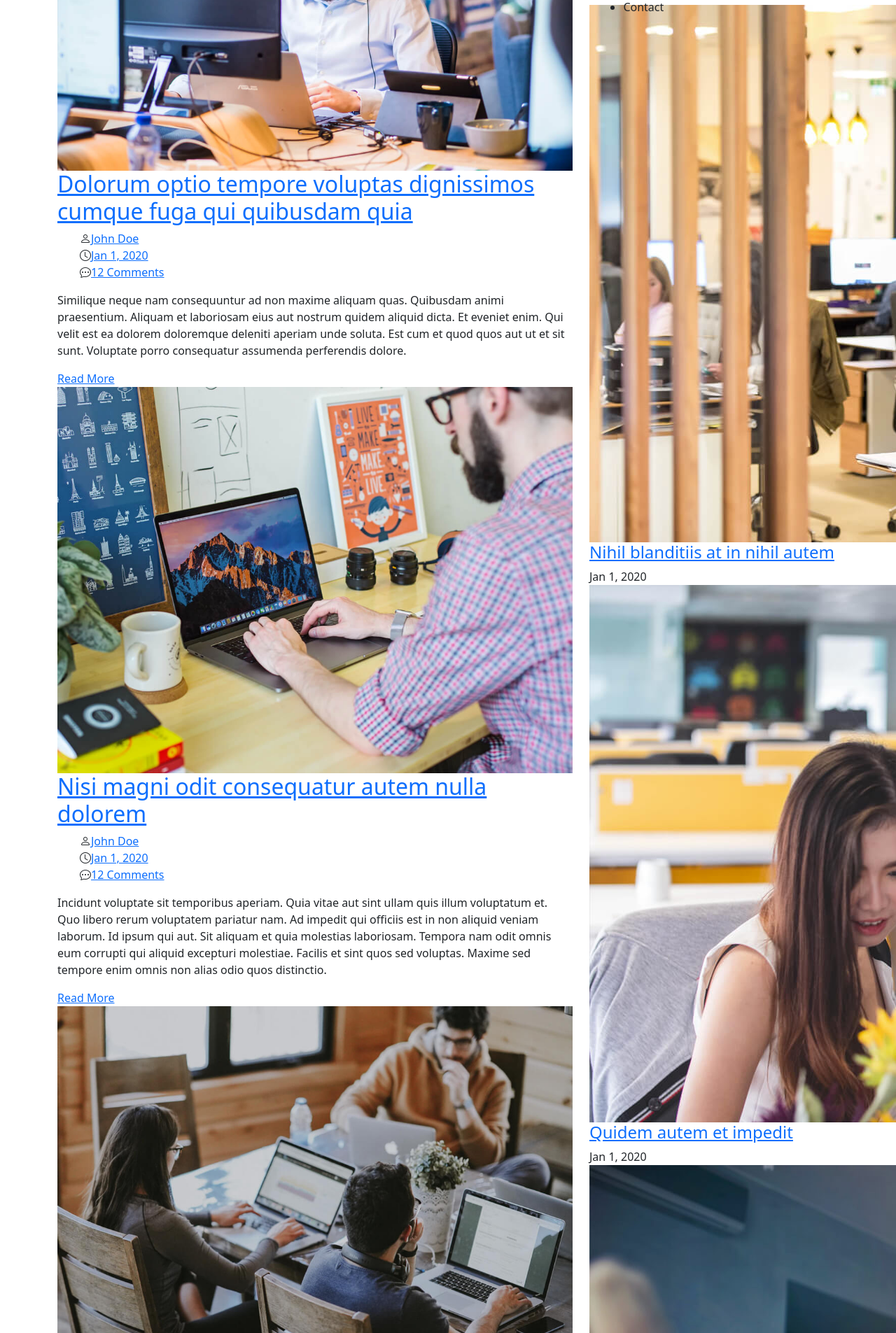
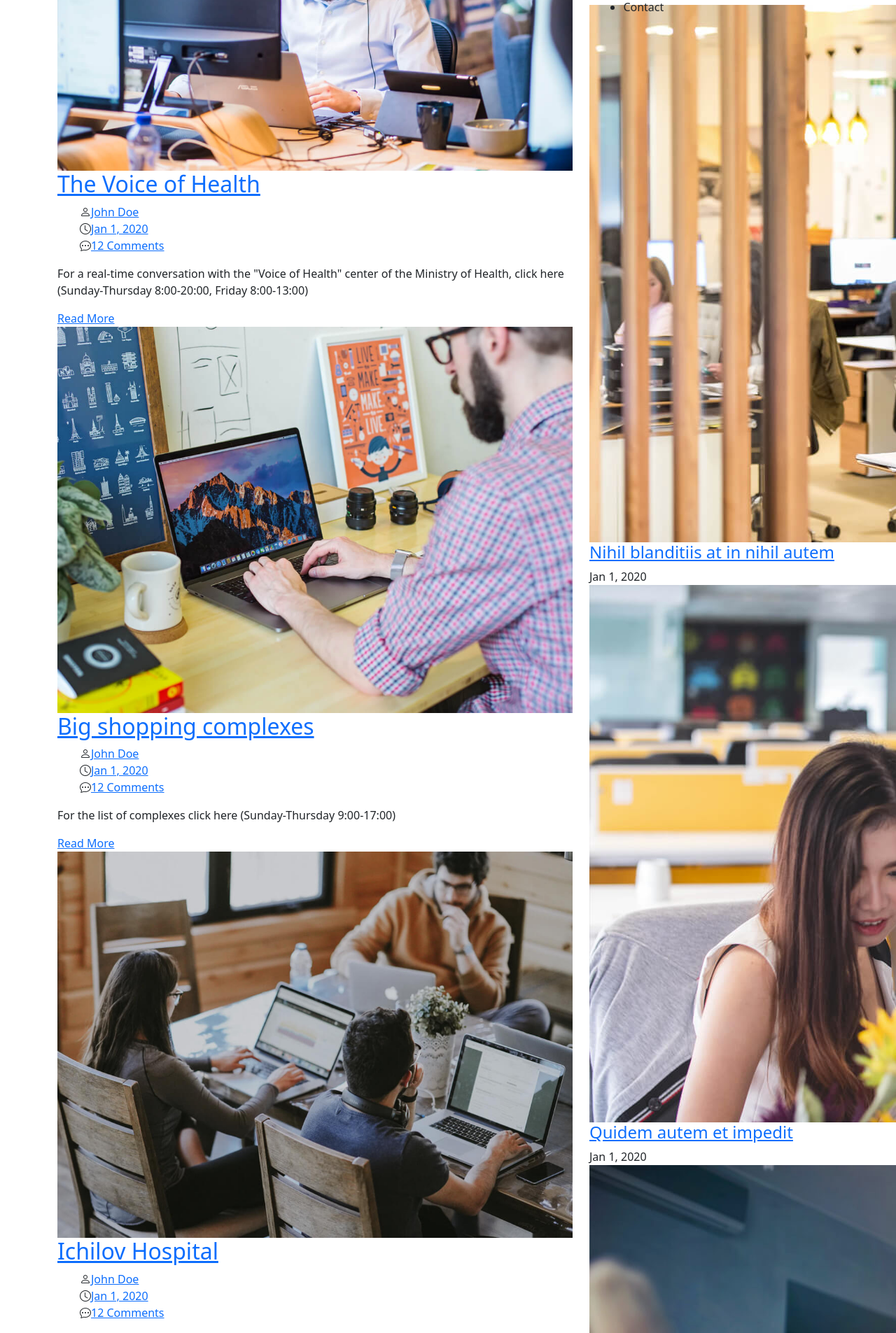
Before and after one commit to janazu23-meet/GroupE--SignNow, a Flask app: template Case-Study/templates/blog.html in a window 1280 px wide; the page is wider, and only the part inside the window is pictured. Shown: the part 418-2323 px from the top of that part at 70% size. Run offline with Flask 2, Linux system fonts and the light colour scheme; the template is opened without the code that fills it, so the values that code supplies are empty; some libraries are stand-ins or nearby versions.

Commit message:
Update blog.html

```diff
--- a/Case-Study/templates/blog.html
+++ b/Case-Study/templates/blog.html
@@ -109,7 +109,7 @@
               </div>
 
               <h2 class="entry-title">
-                <a href="blog-single.html">Dolorum optio tempore voluptas dignissimos cumque fuga qui quibusdam quia</a>
+                <a href="blog-single.html">The Voice of Health</a>
               </h2>
 
               <div class="entry-meta">
@@ -122,8 +122,7 @@
 
               <div class="entry-content">
                 <p>
-                  Similique neque nam consequuntur ad non maxime aliquam quas. Quibusdam animi praesentium. Aliquam et laboriosam eius aut nostrum quidem aliquid dicta.
-                  Et eveniet enim. Qui velit est ea dolorem doloremque deleniti aperiam unde soluta. Est cum et quod quos aut ut et sit sunt. Voluptate porro consequatur assumenda perferendis dolore.
+                  For a real-time conversation with the "Voice of Health" center of the Ministry of Health, click here (Sunday-Thursday 8:00-20:00, Friday 8:00-13:00)
                 </p>
                 <div class="read-more">
                   <a href="blog-single.html">Read More</a>
@@ -139,7 +138,7 @@
               </div>
 
               <h2 class="entry-title">
-                <a href="blog-single.html">Nisi magni odit consequatur autem nulla dolorem</a>
+                <a href="blog-single.html">Big shopping complexes</a>
               </h2>
 
               <div class="entry-meta">
@@ -152,8 +151,7 @@
 
               <div class="entry-content">
                 <p>
-                  Incidunt voluptate sit temporibus aperiam. Quia vitae aut sint ullam quis illum voluptatum et. Quo libero rerum voluptatem pariatur nam.
-                  Ad impedit qui officiis est in non aliquid veniam laborum. Id ipsum qui aut. Sit aliquam et quia molestias laboriosam. Tempora nam odit omnis eum corrupti qui aliquid excepturi molestiae. Facilis et sint quos sed voluptas. Maxime sed tempore enim omnis non alias odio quos distinctio.
+                  For the list of complexes click here (Sunday-Thursday 9:00-17:00)
                 </p>
                 <div class="read-more">
                   <a href="blog-single.html">Read More</a>
@@ -169,7 +167,7 @@
               </div>
 
               <h2 class="entry-title">
-                <a href="blog-single.html">Possimus soluta ut id suscipit ea ut. In quo quia et soluta libero sit sint.</a>
+                <a href="blog-single.html">Ichilov Hospital</a>
               </h2>
 
               <div class="entry-meta">
@@ -182,8 +180,7 @@
 
               <div class="entry-content">
                 <p>
-                  Aut iste neque ut illum qui perspiciatis similique recusandae non. Fugit autem dolorem labore omnis et. Eum temporibus fugiat voluptate enim tenetur sunt omnis.
-                  Doloremque est saepe laborum aut. Ipsa cupiditate ex harum at recusandae nesciunt. Ut dolores velit.
+                  To schedule a translation for your appointment at one of the outpatient clinics, click here (Sunday-Thursday 8:00-14:00)
                 </p>
                 <div class="read-more">
                   <a href="blog-single.html">Read More</a>
@@ -199,7 +196,7 @@
               </div>
 
               <h2 class="entry-title">
-                <a href="blog-single.html">Non rem rerum nam cum quo minus. Dolor distinctio deleniti explicabo eius exercitationem.</a>
+                <a href="blog-single.html">N/A</a>
               </h2>
 
               <div class="entry-meta">
@@ -212,8 +209,7 @@
 
               <div class="entry-content">
                 <p>
-                  Aspernatur rerum perferendis et sint. Voluptates cupiditate voluptas atque quae. Rem veritatis rerum enim et autem. Saepe atque cum eligendi eaque iste omnis a qui.
-                  Quia sed sunt. Ea asperiores expedita et et delectus voluptates rerum. Id saepe ut itaque quod qui voluptas nobis porro rerum. Quam quia nesciunt qui aut est non omnis. Inventore occaecati et quaerat magni itaque nam voluptas. Voluptatem ducimus sint id earum ut nesciunt sed corrupti nemo.
+                  For an immediate conversation with the public inquiries department, click here (Sunday-Thursday 8:00-14:00)
                 </p>
                 <div class="read-more">
                   <a href="blog-single.html">Read More</a>
```
